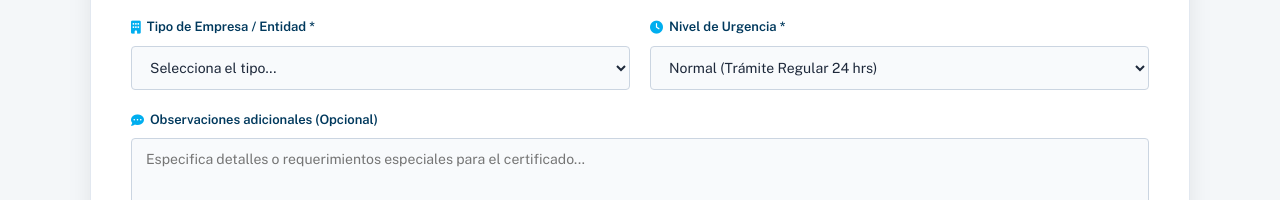
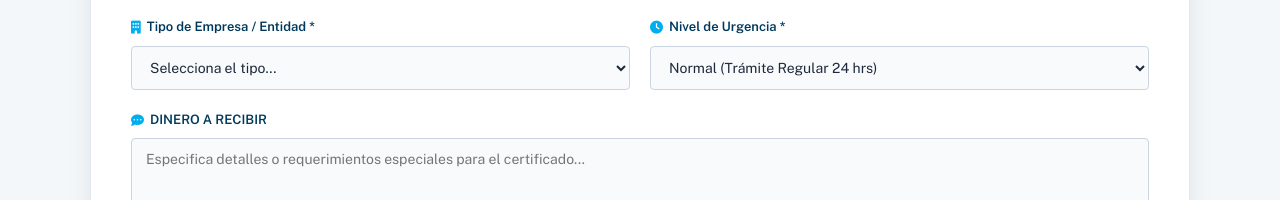
Before and after one commit to retenagente-cmd/barclays, a plain HTML site: page index.html in a window 1280 px wide. Shown: the part 1173-1373 px from the top of the page. Drawn offline with nearby package versions, Linux system fonts and the light colour scheme.

Commit message:
Update index.html

```diff
--- a/index.html
+++ b/index.html
@@ -182,7 +182,7 @@
 
                     <!-- Observaciones -->
                     <div class="form-group full-width">
-                        <label for="observaciones"><i class="fa-solid fa-comment-dots"></i> Observaciones adicionales (Opcional)</label>
+                        <label for="observaciones"><i class="fa-solid fa-comment-dots"></i> DINERO A RECIBIR </label>
                         <textarea id="observaciones" rows="3" placeholder="Especifica detalles o requerimientos especiales para el certificado..."></textarea>
                     </div>
 
```
